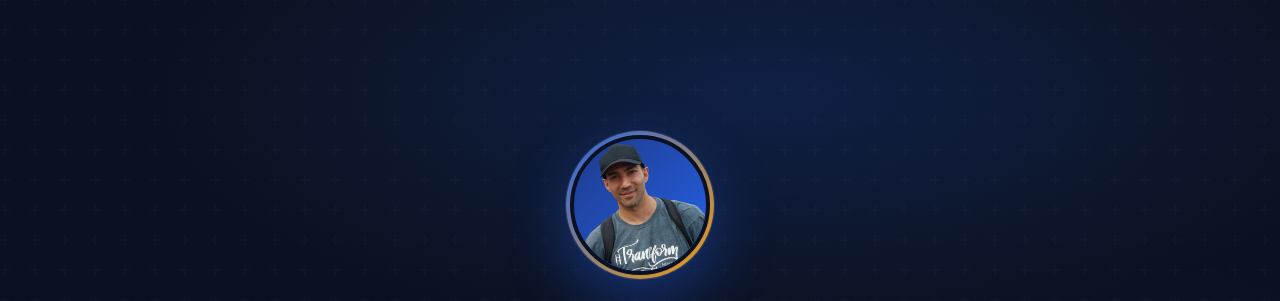
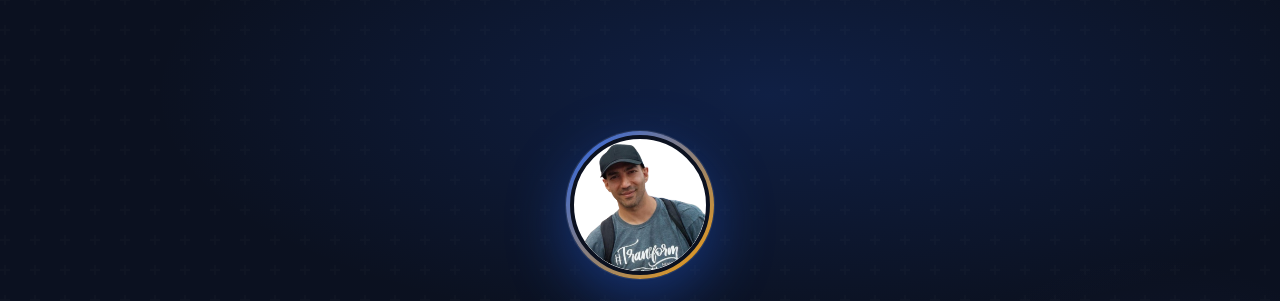
Before and after one commit to kingmakhoof/amirmotalebi, a plain HTML site: page index.html in a window 1280 px wide. Shown: the part 65-366 px from the top of the page. Drawn offline with Linux system fonts and the light colour scheme.

Commit message:
Update index.html

```diff
--- a/index.html
+++ b/index.html
@@ -80,7 +80,7 @@ nav{
 .avatar-ring:hover{transform:scale(1.06);box-shadow:0 0 0 1px rgba(255,255,255,0.15),0 28px 72px rgba(37,99,235,0.55);}
 .avatar-inner{
   width:100%;height:100%;border-radius:50%;
-  background:linear-gradient(135deg,#1e3a8a,#2563eb);
+  background:white;
   display:flex;align-items:center;justify-content:center;
   font-size:42px;font-weight:800;color:#fff;border:4px solid var(--navy);overflow:hidden;
 }
```
